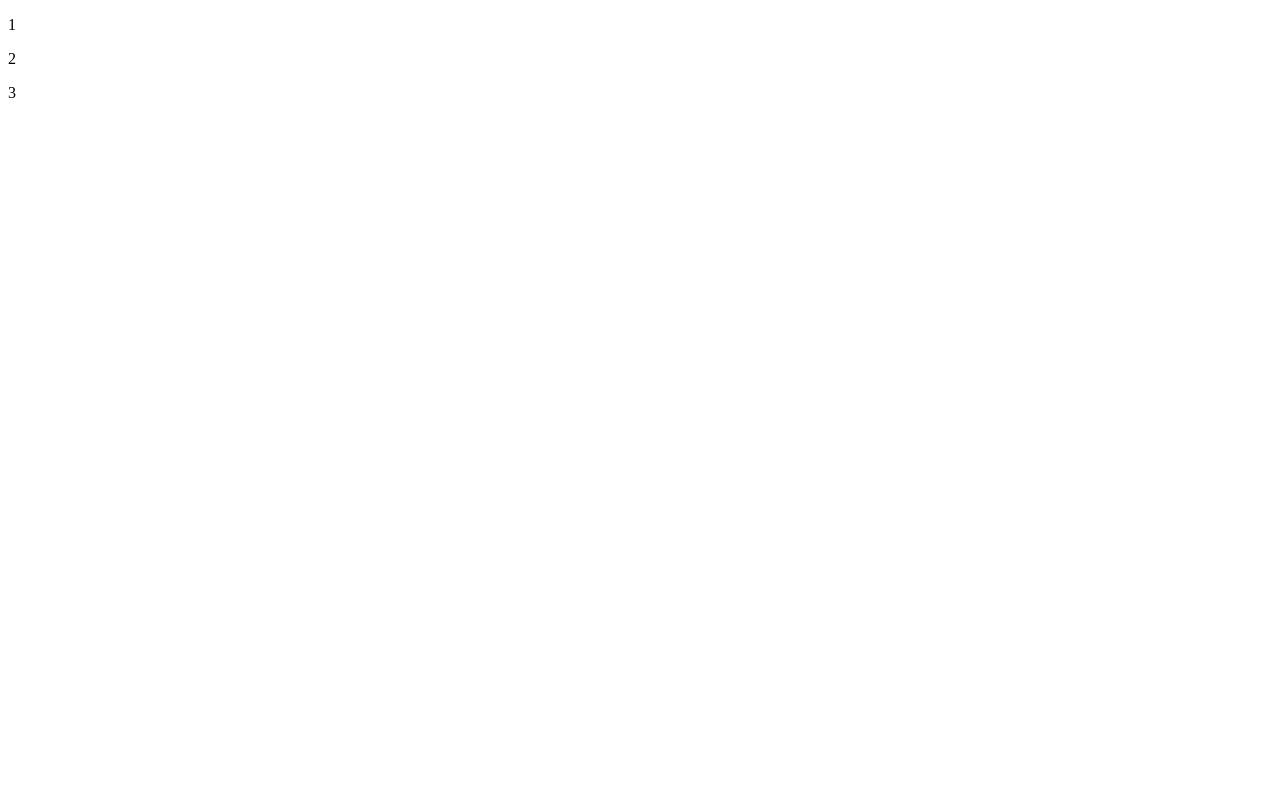
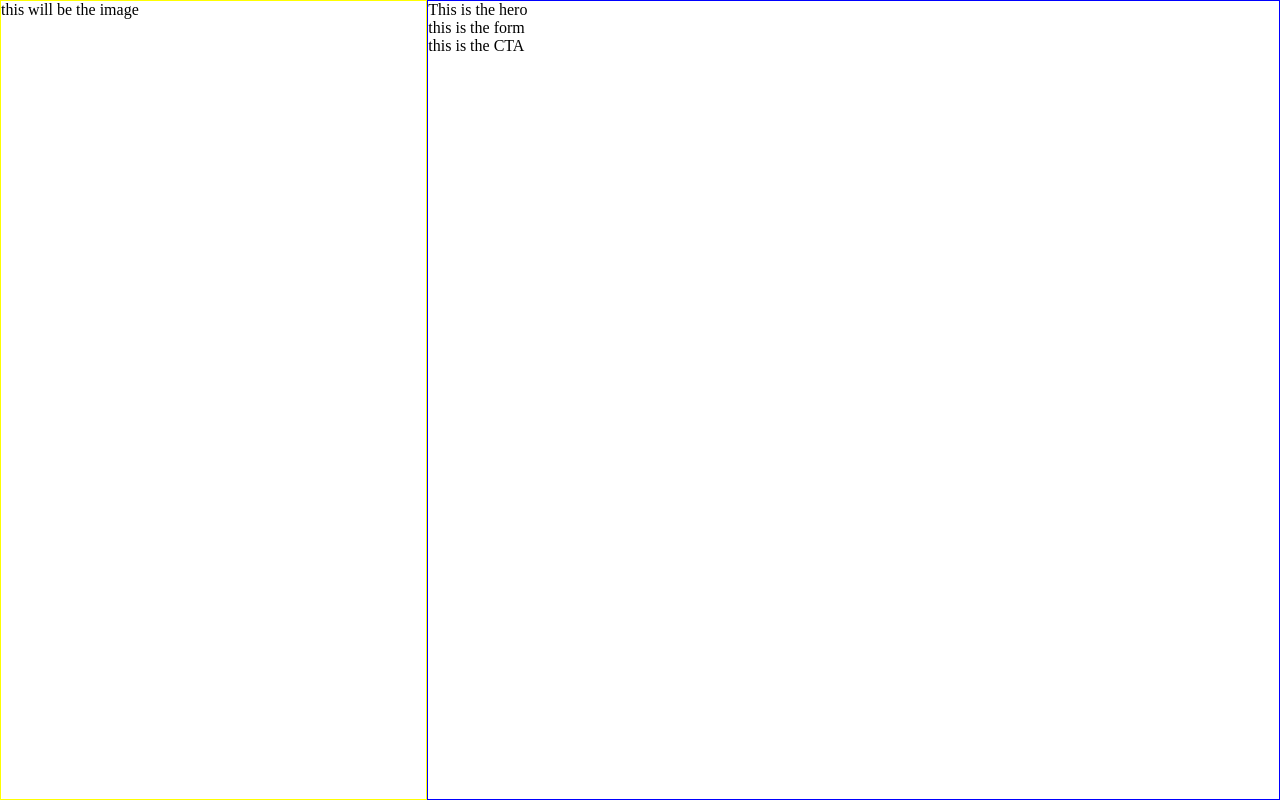
Before and after one commit to darek632/Sign-up-form, a plain HTML site: page index.html in a window 1280 px wide. Drawn offline with Linux system fonts and the light colour scheme.

Commit message:
split page into image and content using flex

```diff
--- a/index.html
+++ b/index.html
@@ -7,8 +7,20 @@
     <link rel="stylesheet" href="styles.css">
 </head>
 <body>
-<p>1</p>
-<p>2</p>
-<p>3</p>
+<div>
+this will be the image
+
+</div>
+<div>
+    <header>
+This is the hero
+    </header>
+    <div>
+this is the form
+    </div>
+    <div>
+this is the CTA
+    </div>
+</div>
 </body>
 </html>
--- a/styles.css
+++ b/styles.css
@@ -0,0 +1,20 @@
+body {
+    padding: 0;
+    margin: 0;
+    min-height: 100vh;
+    display: flex;
+}
+
+body > div {
+    border: 1px solid black;
+}
+
+body > div:first-child {
+    border: 1px solid yellow;
+    flex: 1 1 0;
+}
+
+body > div:nth-child(2) {
+    border: 1px solid blue;
+    flex: 2 2 0;
+}
```
Also changed, not shown: Norse-Bold.otf (added), odin-lined.png (added), 2 other files.
